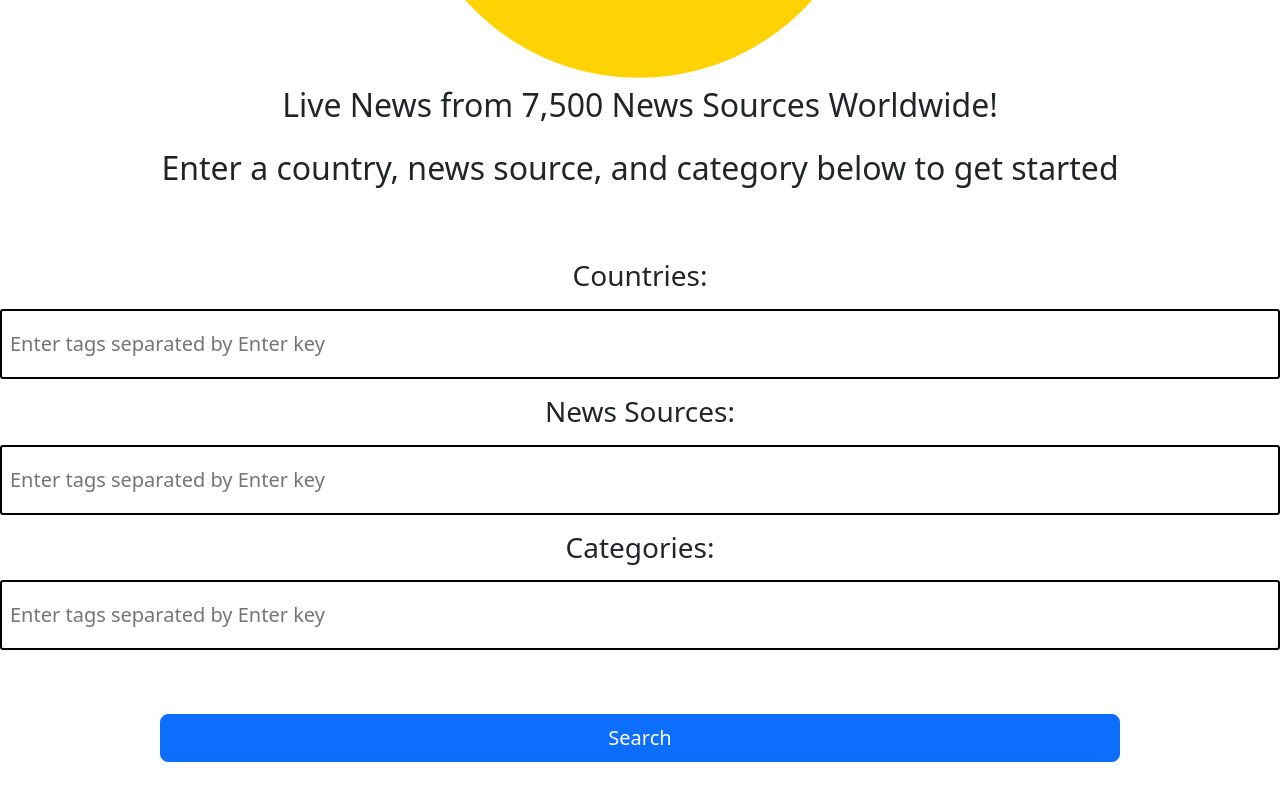
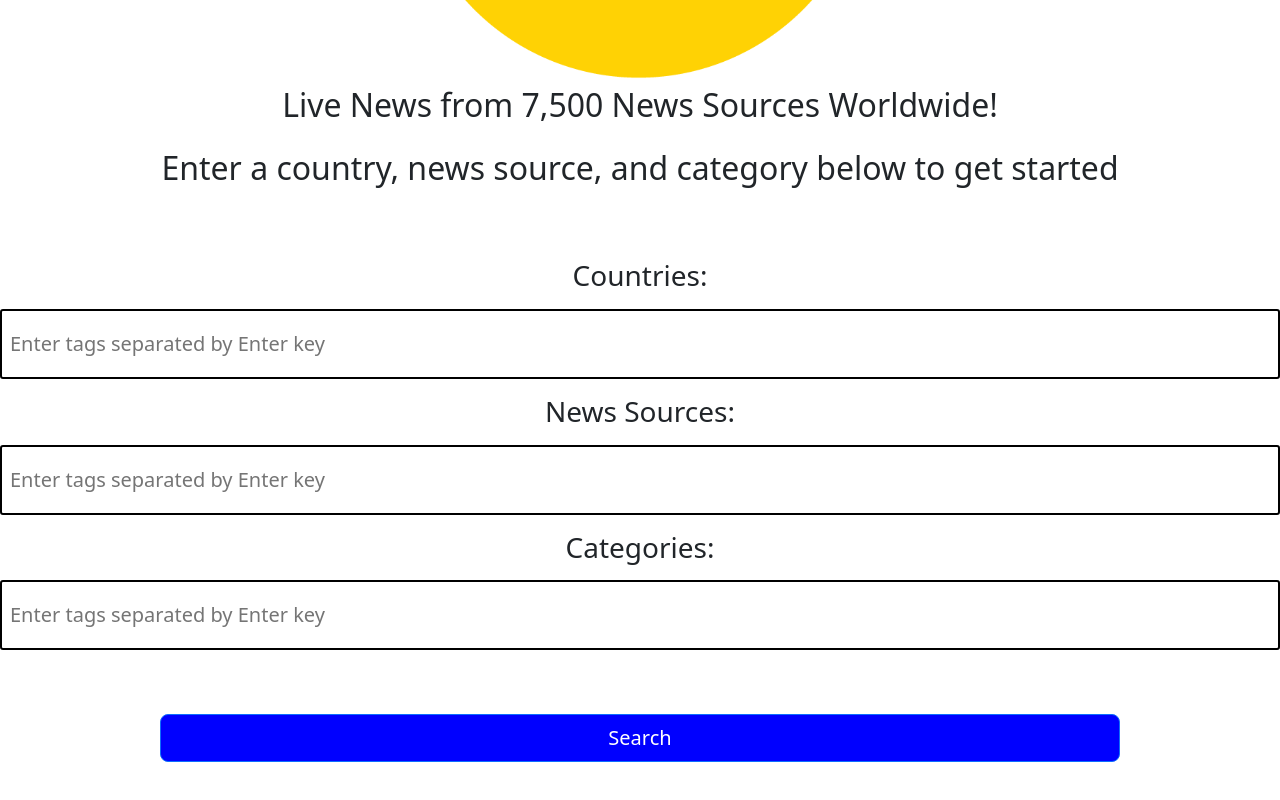
Before and after one commit to benkores/CSC226-FinalProject, a React (Create React App) app in the folder frontend/react-docker/: page / in a window 1280 px wide. Shown: the part 411-1211 px from the top of the page. Built offline with nearby package versions, Linux system fonts and the light colour scheme.

Commit message:
update button color

```diff
--- a/frontend/react-docker/src/App.css
+++ b/frontend/react-docker/src/App.css
@@ -71,3 +71,7 @@
   border: none;
   outline: none;
 }
+
+.btn-primary, .btn-primary:hover, .btn-primary:active, .btn-primary:visited {
+  background-color: blue !important;
+}
```
